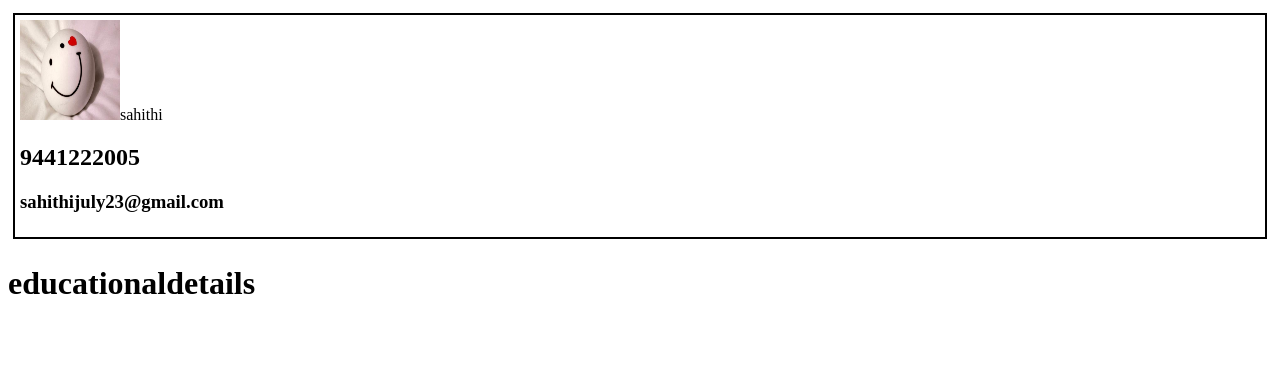
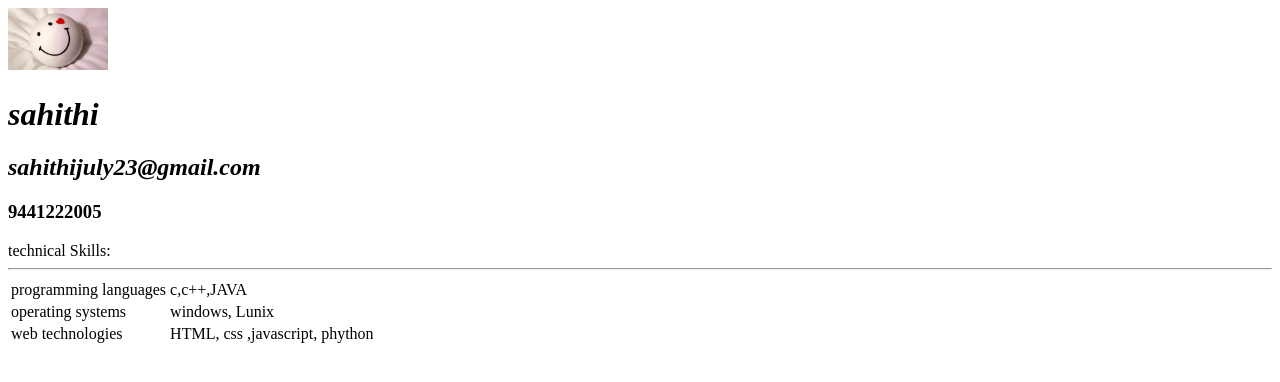
Before and after one commit to karanamsahithi/Resume-514, a plain HTML site: page index.html in a window 1280 px wide. Drawn offline with Linux system fonts and the light colour scheme.

Commit message:
updated all files

```diff
--- a/data.json
+++ b/data.json
@@ -0,0 +1,49 @@
+  {
+    "basics":
+    {
+    "photo":"happy.jpg",
+    "name":"sahithi",
+    "phone":"9441222005",
+    "email":"sahithijuly23@gmail.com"
+  },
+"skills":[
+  {
+    "name":"programming languages",
+    "value":"c,c++,JAVA"
+  },
+     {
+      "name":"operating systems",
+      "value":"windows, Lunix"
+},
+{
+      "name":"web technologies",
+      "value":"HTML, css ,javascript, phython"
+    }
+],
+"education":[
+{
+  "course":"B.Tech(computer science and engineering)",
+  "college":[
+    "sri venkateswara institute of technology",
+    "2015-2019",
+    "65%"
+  ]
+},
+{
+  "course":"intermediate(mpc)",
+  "college":[
+    "sri Narayana junior college",
+    "2013-2015",
+    "65%"
+  ]
+},
+{
+  "course":"ssc",
+  "college":[
+    "z.p.High School",
+    "2012-2013",
+    "65%"
+  ]
+}
+]
+}
--- a/index.html
+++ b/index.html
@@ -2,23 +2,26 @@
 <html lang="en" dir="ltr">
   <head>
     <meta charset="utf-8">
+    <meta name="viewport" content="width=device-width,initial-scale=1.0">
     <link rel="stylesheet" href="style.css">
     <title>Resume Building</title>
   </head>
   <body>
-  <div class="main">
-    <div class="left">
-  <img src="Happy.jpg" alt="my profile"width="100px"height="100"
+  <div class="main" id="main">
+     <!-- <div class="left">
+  <img src="happy.jpg" alt="my profile"width="100px"height="100">
   <h1>sahithi</h1>
     <h2>9441222005</h2>
       <h3>sahithijuly23@gmail.com</h3>
     </div>
-  </div class="right">
+  <div class="right">
   <div class="education ">
     <h1>educationaldetails</h1>
 
 </div>
+</div> -->
 </div>
-
   </body>
+  <script type="text/javascript" src="main.js" async>
+  </script>
 </html>
--- a/main.js
+++ b/main.js
@@ -0,0 +1,77 @@
+// intialising the ajax technique
+function push(file,callback){
+var xhr=new XMLHttpRequest();
+xhr.overrideMimeType("application/json");
+xhr.open("GET",file,true);
+xhr.onreadystatechange =function(){
+if(xhr.readyState===4&&xhr.status=="200"){
+    callback(xhr.responseText);
+}
+}
+  xhr.send();
+}
+//calling function
+push("data.json",function(text){
+let ind=JSON.parse(text);
+console.log(ind);
+profile(ind.basics);
+skill(ind.skills);
+})
+// for getting through id
+var main=document.getElementById('main');
+// for getting through class //
+//var main=document.queryselector('.main');
+  //creating a element
+  var left=document.createElement("div");
+  left.classList.add("left");
+  left.setAttribute("id","left");
+  main.appendChild(left);
+function profile(basic){
+  var image=document.createElement("img");
+image.src=basic.photo;
+left.appendChild(image);
+var name=document.createElement("h1");
+name.textContent=basic.name;
+left.appendChild(name);
+
+var email=document.createElement("h2");
+email.textContent=basic.email;
+left.appendChild(email);
+var phone=document.createElement("h3");
+phone.textContent=basic.phone;
+left.appendChild(phone);
+}
+var right=document.createElement("div");
+right.classList.add("right");
+right.textContent="technical Skills:"
+right.appendChild(document.createElement("HR"));
+main.appendChild(right);
+function skill(sahithi){
+var table=document.createElement("table");
+var row="";
+for(var i=0; i<sahithi.length; i++){
+  row  +="<tr><td>"+sahithi[i].name+"</td><td>"+sahithi[i].value+"</td></tr>"
+}
+table.innerHTML=row;
+right.appendChild(table);
+}
+function edu(Education){
+var e1=document.createElement("div");
+e1.classList.add("education");
+e1.textContent="Education Details:";
+e1.appendChild(document.createElement("HR"));
+right.appendChild(e1);
+for(i in Education){
+  var e2=document.createElement("h2");
+  e2.textContent=Education[i].course;
+  var ul=document.createElement("ul");
+    for(j in Education[i].college){
+      var list=document.createElement("li");
+      list.textContent=Education[i].college[j];
+      ul.appendChild(list);
+      e2.appendChild(u1);
+      e1.appendChild(e2);
+    }
+
+    }
+}
--- a/style.css
+++ b/style.css
@@ -1,29 +1,32 @@
+img{
+  width: 100px;
+}
+h1,h2{
+  font-style:italic;
+}
+table,td,tr{
 .main{
-    width:100%;
-    border: 2px solid #blue;
-    display:flex;
-    flex-direction:row;
-    justify-content:center;*/
+    border: 2px solid #000;
+    border-collapse:collapse;
 }
-.left{
-  flex:1;
-  background-color:9876;
-  width:25%;
+.main{
+
+
+
   border: 2px solid #000;
-  margin:5px;
+  display:flex;
+
   padding: 5px;
 }
 
 .right{
   flex:2;
-  width: 70%;
   border: 2px solid #000;
   margin:5px;
 
 }
 @media screen and (max-width:480px) {
   .main{
-      width:100%;
       border: 2px solid #000;
       display:flex;
       flex-direction:column;
@@ -32,7 +35,7 @@
   .left{
 
     background-color: #c445;
-    width:25%;
+
 
     margin:5px;
     padding: 5px;
```
Also changed, not shown: 1 other file.
